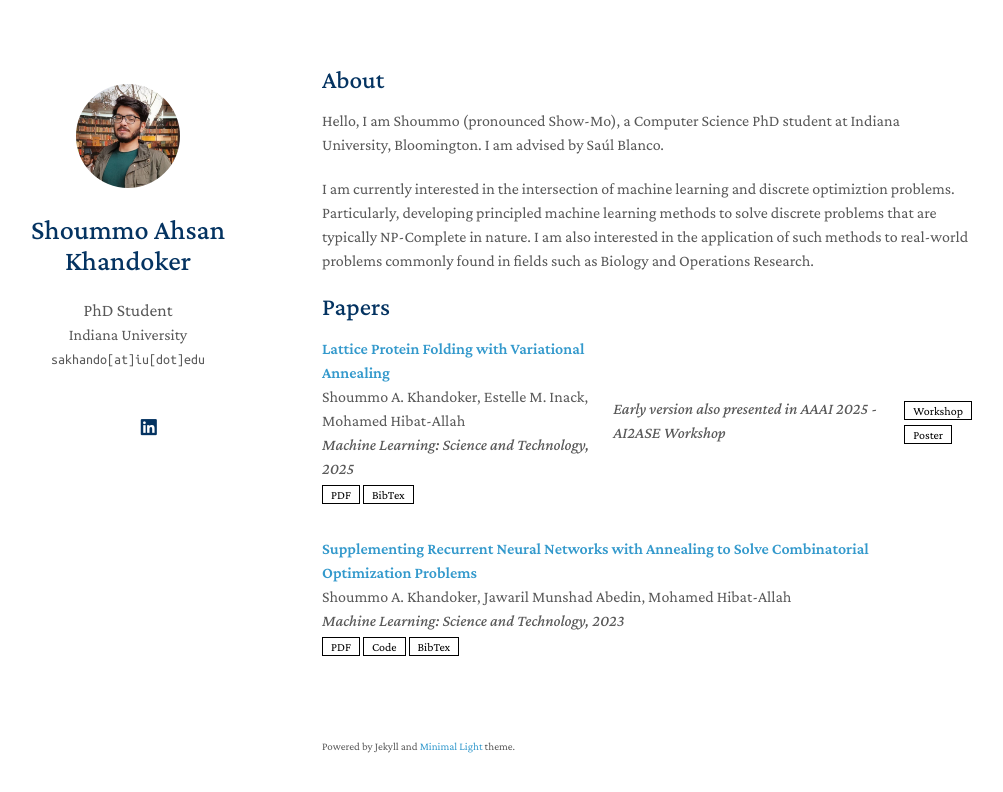
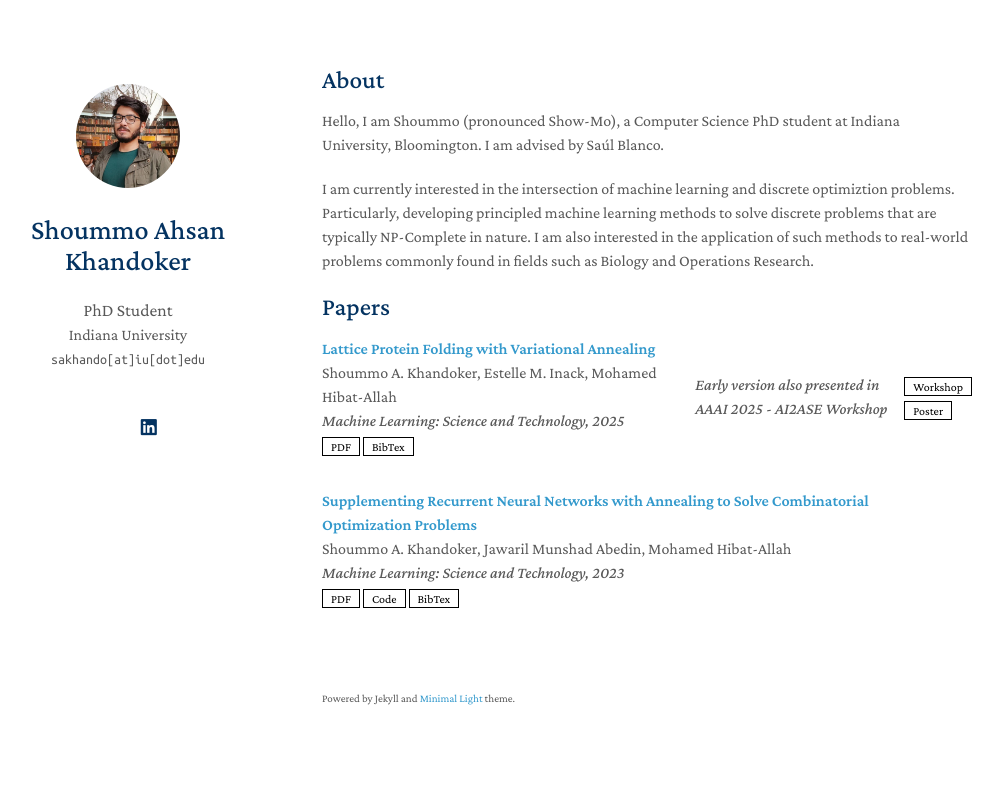
Before and after one commit to shoummoak/shoummoak.github.io, a Jekyll site: the page built from index.md, in a window 1280 px wide. Shown: the top 792 px of the page, without its empty margins (148-1151 px from the left). Built offline with Jekyll 4.4.1, drawn with Linux system fonts in a browser that asks for light colours; a style sheet for code colours, icons or effects is not loaded; our own code applies the rules of GitHub Pages for plain Markdown files.

Commit message:
Update publications.md

```diff
--- a/_includes/publications.md
+++ b/_includes/publications.md
@@ -45,17 +45,15 @@
   </div>
   <!--   if workshop -->
   {% if link.workshop_notes %}
-  <div class="col-sm-9" style="position: relative;padding-right: 15px;padding-left: 0px;">
     <div class="periodical"><em>{{ link.workshop_notes }}</em></div>
-  </div>
-  <div class="links">
-      {% if link.workshop %}
-      <a href="{{ link.workshop }}" class="btn btn-sm z-depth-0" role="button" target="_blank" style="font-size:12px;">Workshop</a>
-      {% endif %}
-      {% if link.poster %}
-      <a href="{{ link.poster }}" class="btn btn-sm z-depth-0" role="button" target="_blank" style="font-size:12px;">Poster</a>
-      {% endif %}
-  </div>
+    <div class="links">
+        {% if link.workshop %}
+        <a href="{{ link.workshop }}" class="btn btn-sm z-depth-0" role="button" target="_blank" style="font-size:12px;">Workshop</a>
+        {% endif %}
+        {% if link.poster %}
+        <a href="{{ link.poster }}" class="btn btn-sm z-depth-0" role="button" target="_blank" style="font-size:12px;">Poster</a>
+        {% endif %}
+    </div>
   {% endif %}
 
 </div>
```
